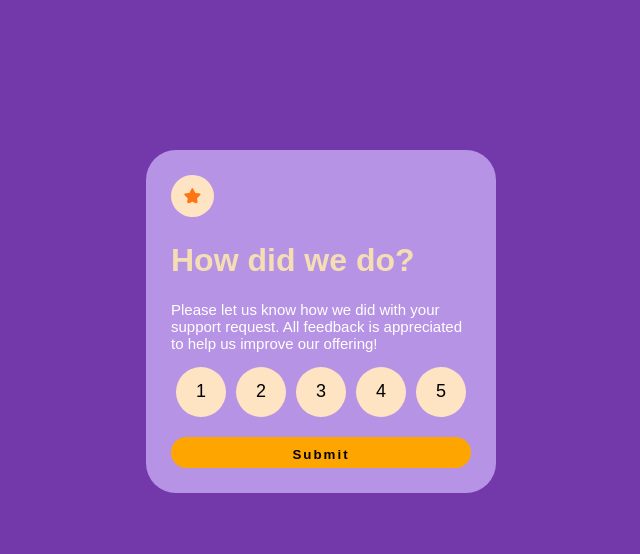
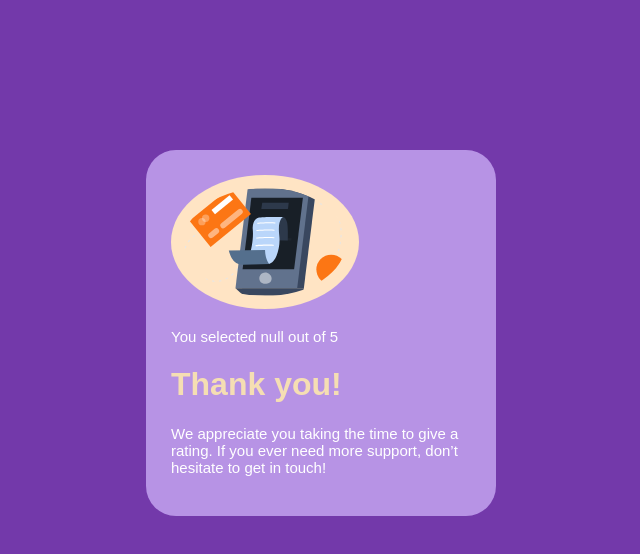
Before and after one commit to sannyralph/Interactive_rating-, a plain HTML site: page index.html in a window 1280 px wide. Both pictures are taken after a click on the button "Submit". Shown: the whole page, without its empty margins (319-959 px from the left). Drawn offline with Linux system fonts and the light colour scheme.

Commit message:
fully funtioning rating card with js code

```diff
--- a/App.js
+++ b/App.js
@@ -0,0 +1,35 @@
+let btn = document.querySelectorAll('numberBtn')
+let rate  = document.querySelector('.btn')
+let submit  = document.querySelector('.sub')
+let hero = document.querySelector('.container')
+
+function thankYouState() {
+    let rateCard = sessionStorage.getItem('myRate');
+    hero.innerHTML = "";
+    hero.innerHTML = `<div class="feedback">
+  <div>
+<img src="images/illustration-thank-you.svg" alt="">
+  </div>
+  <div class="select">
+ <p id="num" class="mt-3 mb-3"> You selected ${rateCard}  out of 5
+</p>
+ <h1> Thank you!</h1>
+<p>
+  We appreciate you taking the time to give a rating. If you ever need more support,
+  don’t hesitate to get in touch!
+</p>
+  </div>
+</div>`
+}
+
+function rateNum(e) {
+    if (e.target != submit) {
+        let rate = e.target.innerHTML;
+        console.log(rate);
+        sessionStorage.setItem('myRate', rate);
+        return rate;
+    }
+
+}
+rate.addEventListener('click', rateNum);
+submit.addEventListener('click', thankYouState);
--- a/index.html
+++ b/index.html
@@ -17,14 +17,16 @@
             </p>
         </div>
         <div class="btn">
-            <button>1</button>
-            <button>2</button>
-            <button>3</button>
-            <button>4</button>
-            <button>5</button>
+            <button numberBtn type="button">1</button>
+            <button numberBtn type="button">2</button>
+            <button numberBtn type="button">3</button>
+            <button numberBtn type="button">4</button>
+            <button numberBtn type="button">5</button>
         </div>
 
         <button type="submit" class="sub mt-4">Submit</button>
     </div>
+
+    <script src="App.js"></script>
 </body>
 </html>
```
